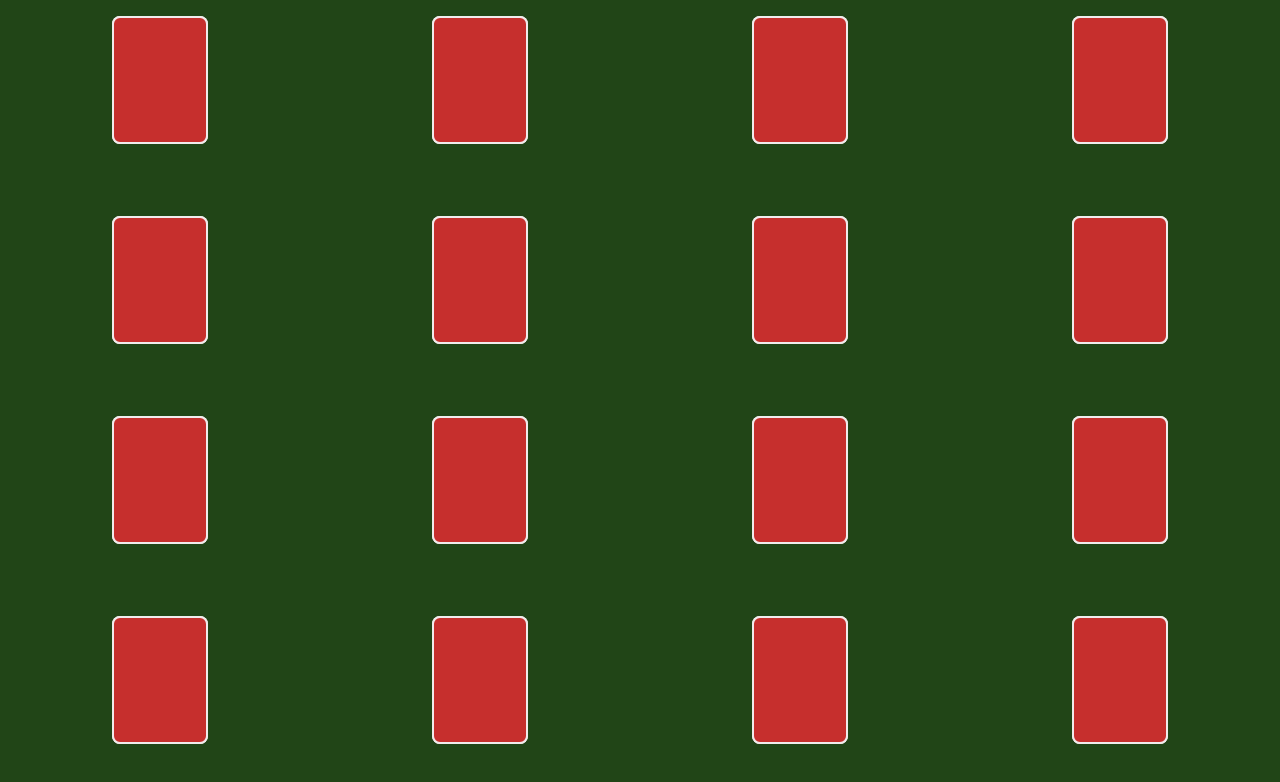
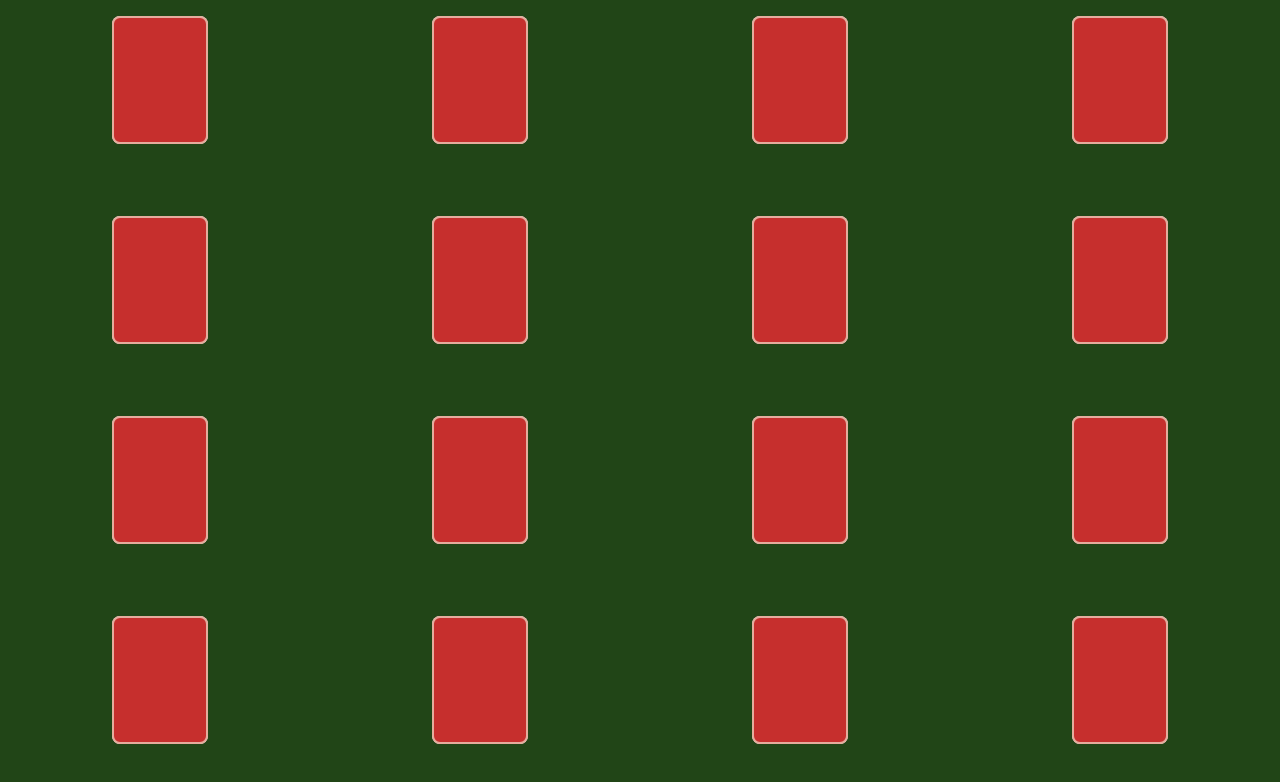
Before and after one commit to tsears/matching-game, a plain HTML site: page index.html in a window 1280 px wide. Drawn offline with Linux system fonts and the light colour scheme.

Commit message:
Style tweaks

```diff
--- a/styles.css
+++ b/styles.css
@@ -18,7 +18,7 @@ body {
 .card {
   height: 8rem;
   width: 6rem;
-  background-color: #fff;
+  background-color: #f1ebec;
   margin: 1rem;
   display: flex;
   align-items: center;
@@ -33,8 +33,9 @@ body {
   left: 0;
   right: 0;
   bottom: 0;
-  border: 2px solid #f1ebec;
+  border: 2px solid #e5ac9d;
   border-radius: .5rem;
+  transition: background-color 0.3s;
 }
 
 .cover.covered {
@@ -42,7 +43,7 @@ body {
 }
 
 .cover.matched {
-  border-color: blue;
+  border-color: #9caf9f;
 }
 
 .youWin {
```
